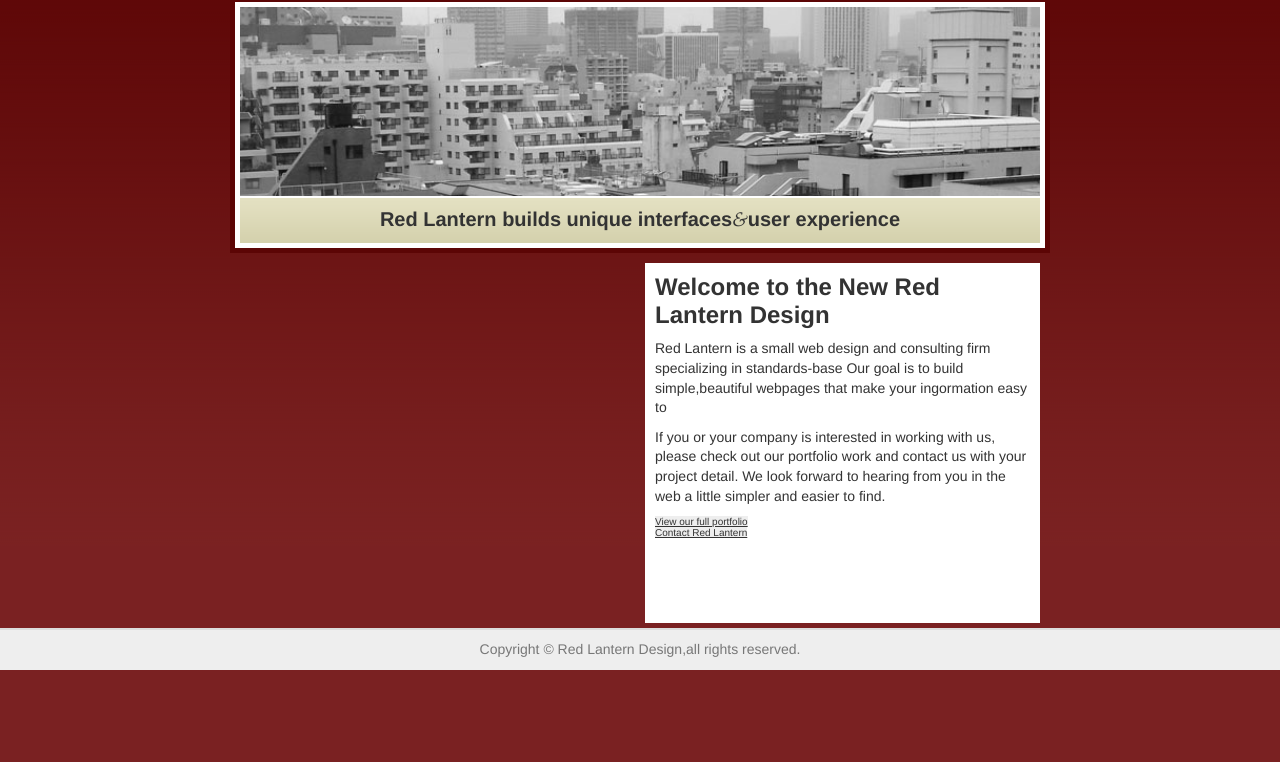
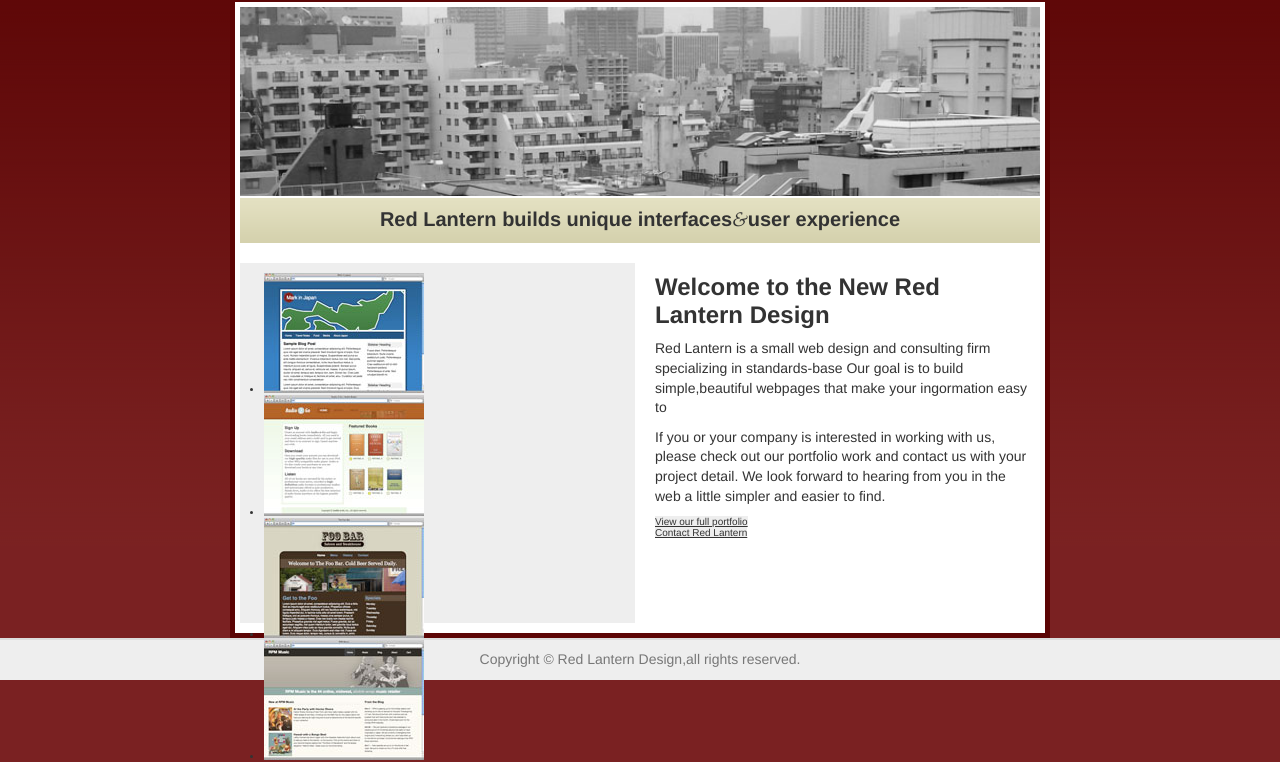
Before and after one commit to mmay1112/Exercise1, a plain HTML site: page index.html in a window 1280 px wide. Shown: the part 105-867 px from the top of the page. Before the commit the page ends 800 px from the top, so only its background shows below. Drawn offline with Linux system fonts and the light colour scheme.

Commit message:
index update

```diff
--- a/index.html
+++ b/index.html
@@ -35,6 +35,12 @@
                 <li><a title="Contact Red Lantern" href="#">Contact Red Lantern</a></li>
             </ul>
         </section>
+        <section id="sidebar">
+            <li><img alt="comp0" src="images/markinjapan.jpg"/></li>
+            <li><img alt="comp1" src="images/a2g.jpg"/></li>
+            <li><img alt="comp2" src="images/foobar.jpg"/></li>
+            <li><img alt="comp3" src="images/rpm.jpg"/></li>
+        </section>
     </article>
     <footer id="footer">
         <p>Copyright &copy; Red Lantern Design,all rights reserved.</p>
```
